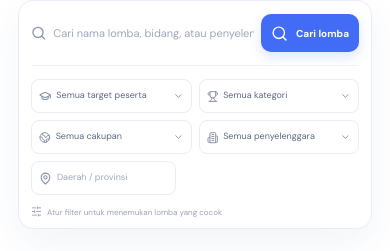
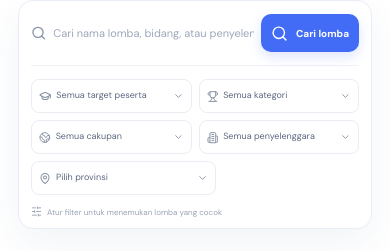
Before and after one commit to bagaslabs/LombaLink, a React (Vite) app: page / in a window 390 px wide. Shown: the part 806-1057 px from the top of the page. Built offline with nearby package versions, Linux system fonts and the light colour scheme.

Commit message:
picture editor

```diff
--- a/src/components.jsx
+++ b/src/components.jsx
@@ -552,14 +552,12 @@ export function SearchPanel({ filters, setFilters, onSearch, onRequireAccount, i
         <label className="filter-select"><Building2 size={15} /><span className="sr-only">Jenis penyelenggara</span>
           <select value={filters.organizerType} onChange={update("organizerType")}><option value="">Semua penyelenggara</option>{organizerOptions.map((option) => <option key={option}>{option}</option>)}</select><ChevronDown size={14} />
         </label>
-        <label className="filter-select location-filter"><MapPin size={15} /><span className="sr-only">Daerah atau provinsi</span>
-          {filters.scope === "Provinsi"
-            ? <select value={filters.location} onChange={update("location")} aria-label="Pilih provinsi">
-              <option value="">Semua provinsi</option>
-              {provinceOptions.map((province) => <option key={province}>{province}</option>)}
-            </select>
-            : <input value={filters.location} onChange={update("location")} placeholder="Daerah / provinsi" />}
-          {filters.scope === "Provinsi" && <ChevronDown size={14} aria-hidden="true" />}
+        <label className="filter-select location-filter"><MapPin size={15} /><span className="sr-only">Provinsi</span>
+          <select value={filters.location} onChange={update("location")} aria-label="Pilih provinsi">
+            <option value="">Pilih provinsi</option>
+            {provinceOptions.map((province) => <option key={province}>{province}</option>)}
+          </select>
+          <ChevronDown size={14} aria-hidden="true" />
         </label>
       </div>
       <div className="search-hint">
--- a/src/styles.css
+++ b/src/styles.css
@@ -106,7 +106,7 @@ h1,h2,h3,p { margin-top: 0; }
 .filter-select select,.filter-select input { width: 100%; min-width: 0; color: #5c6880; border: 0; outline: 0; appearance: none; background: transparent; font-size: 11px; }
 .filter-select select:focus-visible { outline: 0; }
 .filter-select select option { color: #34415b; }
-.location-filter { flex: 0 1 155px; max-width: 100%; }
+.location-filter { flex: 0 1 185px; max-width: 100%; }
 .search-hint { display: flex; justify-content: space-between; gap: 12px; padding-top: 10px; color: #9aa4b6; font-size: 10px; }
 .search-hint span { display: inline-flex; gap: 5px; align-items: center; }
 .search-quota { color: #7282a4; font-weight: 600; }
@@ -268,7 +268,7 @@ h1,h2,h3,p { margin-top: 0; }
   .header-actions { margin-left: auto; margin-right: 6px; gap: 4px; }.header-actions .button-small { min-height: 34px; padding-inline: 9px; font-size: 10px; }.profile-name,.profile-shield,.logout-button,.login-nav { display: none; }.profile-chip { padding: 0 4px; }.mobile-menu { display: grid; }
   .hero-section { padding: 41px 0 28px; }.hero-grid { min-height: 0; display: block; }.hero-copy { padding-bottom: 0; }.hero-copy h1 { margin-top: 15px; font-size: 44px; letter-spacing: -2.7px; }.hero-description { max-width: 430px; font-size: 12px; }.hero-actions .button { min-height: 38px; padding-inline: 12px; font-size: 10px; }
   .hero-visual { height: 225px; margin-top: -3px; }.hero-trophy { width: 112px; height: 112px; border-radius: 35px; }.hero-trophy svg { width: 54px; }.orbit-one { width: 310px; height: 150px; }.orbit-two { width: 230px; height: 200px; }.floating-card { padding: 8px 9px; }.floating-card strong { font-size: 9px; }.floating-card small { font-size: 8px; }.floating-icon { width: 28px; height: 28px; }.floating-card-top { top: 27px; left: 1%; }.floating-card-bottom { bottom: 21px; right: 0; }.visual-caption { bottom: 0; right: 28%; }
-  .search-shell { padding-bottom: 19px; }.search-panel { padding: 13px 12px 10px; }.search-main-row { gap: 7px; }.search-keyword { gap: 7px; }.search-keyword svg { width: 17px; }.search-keyword input { font-size: 11px; }.search-button { min-width: 93px; min-height: 38px; padding-inline: 9px; font-size: 10px; }.filter-row { gap: 7px; }.filter-select { height: 34px; flex-basis: 145px; padding-inline: 7px; gap: 5px; }.filter-select select,.filter-select input { font-size: 9px; }.search-hint { font-size: 8px; }.search-hint svg { width: 11px; }
+  .search-shell { padding-bottom: 19px; }.search-panel { padding: 13px 12px 10px; }.search-main-row { gap: 7px; }.search-keyword { gap: 7px; }.search-keyword svg { width: 17px; }.search-keyword input { font-size: 11px; }.search-button { min-width: 93px; min-height: 38px; padding-inline: 9px; font-size: 10px; }.filter-row { gap: 7px; }.filter-select { height: 34px; flex-basis: 145px; padding-inline: 7px; gap: 5px; }.location-filter { flex-basis: 185px; }.filter-select select,.filter-select input { font-size: 9px; }.search-hint { font-size: 8px; }.search-hint svg { width: 11px; }
   .category-section { padding-top: 33px; }.section-heading h2,.trust-intro h2 { font-size: 21px; }.compact-heading h2 { font-size: 18px; }.category-tile { gap: 8px; padding: 11px 9px; }.category-icon { width: 34px; height: 34px; flex-basis: 34px; border-radius: 10px; }.category-text strong { font-size: 9px; }.category-text small { font-size: 8px; }.category-arrow { width: 14px; }
   .discovery-page { padding-top: 30px; padding-bottom: 42px; }.discovery-heading h2 { font-size: 23px; }.discovery-heading p { font-size: 10px; line-height: 1.6; }
   .competition-section { padding: 48px 0 42px; }.competition-section .section-heading { align-items: flex-start; }.competition-section .section-heading h2 { font-size: 19px; }.competition-section .section-heading p { max-width: 260px; line-height: 1.5; font-size: 10px; }.desktop-filter-button { display: none; }.competition-card { display: grid; grid-template-columns: 115px minmax(0,1fr); }.card-art { height: 100%; min-height: 170px; }.card-art::before { width: 160px; height: 100px; }.card-art::after { width: 125px; height: 150px; }.card-category { top: 8px; left: 7px; padding: 4px 6px; font-size: 8px; }.card-art-icon { width: 40px; height: 40px; }.card-art-icon svg { width: 21px; }.international-tag { top: auto; right: auto; bottom: 7px; left: 5px; font-size: 7px; }.card-content { padding: 11px 10px 9px; }.organizer-line { font-size: 8px; }.competition-card h3 { min-height: 0; margin: 5px 0 7px; font-size: 11px; }.soft-tag { padding: 3px 5px; font-size: 8px; }.card-meta { gap: 5px 8px; padding: 8px 0 7px; font-size: 8px; }.prize-label { font-size: 8px; }.round-arrow { width: 24px; height: 24px; flex-basis: 24px; }.more-opportunities { flex-direction: column; gap: 4px; font-size: 10px; }
```
